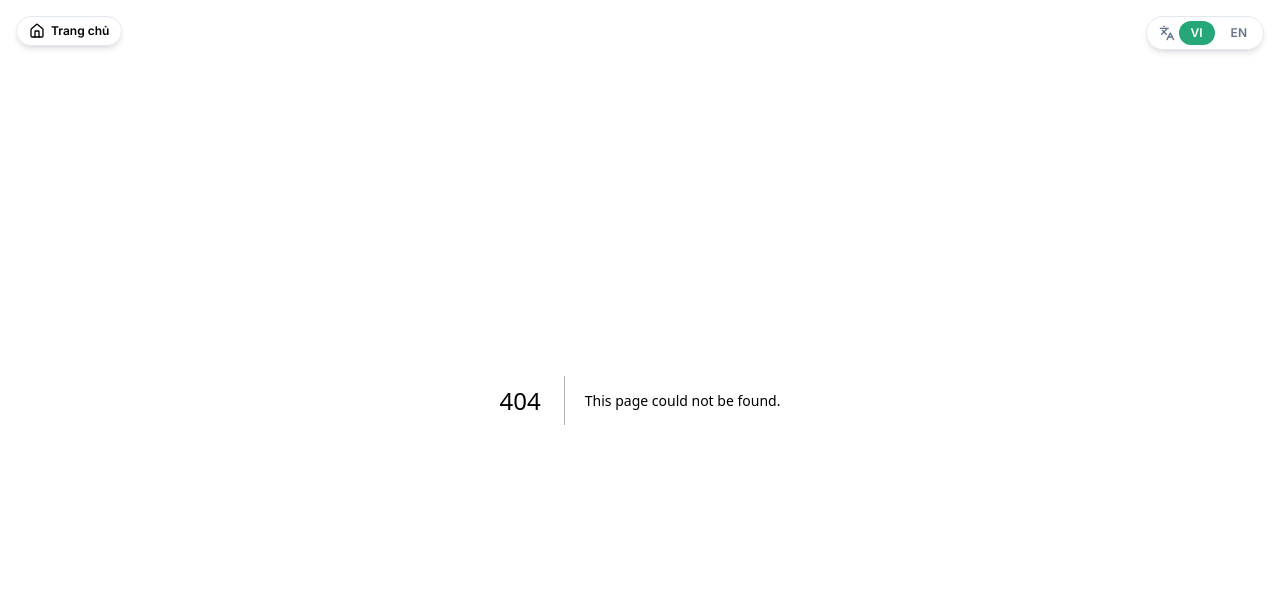
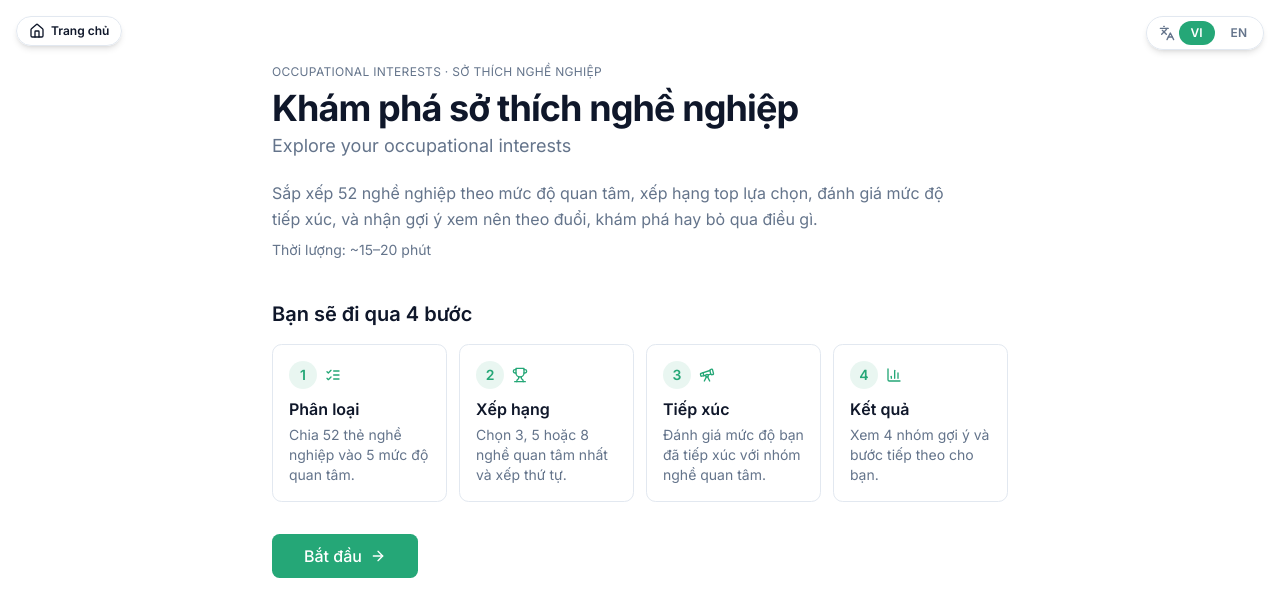
Before and after one commit to Thiendmh/KnowDellCardSorts, a Next.js app: page /interests in a window 1280 px wide. Before the commit this address had no page. Shown: the top 616 px of the page. Built offline with nearby package versions, Linux system fonts and the light colour scheme.

Commit message:
feat(interests): add landing page

```diff
--- /dev/null
+++ b/app/interests/page.tsx
@@ -0,0 +1,5 @@
+import { InterestsLandingClient } from "@/components/interests/InterestsLandingClient";
+
+export default function InterestsLandingPage() {
+  return <InterestsLandingClient />;
+}
--- /dev/null
+++ b/components/interests/InterestsLandingClient.tsx
@@ -0,0 +1,80 @@
+"use client";
+
+import Link from "next/link";
+import { Button } from "@/components/ui/button";
+import { ArrowRight, ListChecks, Trophy, Telescope, BarChart3 } from "lucide-react";
+import { useT, useLanguage } from "@/i18n";
+
+const STEP_ICONS = [ListChecks, Trophy, Telescope, BarChart3];
+
+export function InterestsLandingClient() {
+  const t = useT();
+  const lang = useLanguage();
+
+  const steps = [
+    { label: t.interests.landing.step1Label, body: t.interests.landing.step1Body },
+    { label: t.interests.landing.step2Label, body: t.interests.landing.step2Body },
+    { label: t.interests.landing.step3Label, body: t.interests.landing.step3Body },
+    { label: t.interests.landing.step4Label, body: t.interests.landing.step4Body },
+  ];
+
+  const titlePrimary =
+    lang === "en" ? t.interests.landing.titleEn : t.interests.landing.title;
+  const titleSecondary =
+    lang === "en" ? t.interests.landing.title : t.interests.landing.titleEn;
+
+  return (
+    <main className="min-h-dvh">
+      <section className="container max-w-3xl py-12 sm:py-16">
+        <div className="text-xs uppercase tracking-wide text-muted-foreground">
+          {t.interests.common.deckNameEn} · {t.interests.common.deckName}
+        </div>
+        <h1 className="mt-2 text-3xl font-bold leading-tight tracking-tight sm:text-4xl">
+          {titlePrimary}
+        </h1>
+        {titlePrimary !== titleSecondary && (
+          <p className="mt-1 text-lg text-muted-foreground">{titleSecondary}</p>
+        )}
+        <p className="mt-5 max-w-2xl text-base leading-relaxed text-muted-foreground">
+          {t.interests.landing.body}
+        </p>
+        <p className="mt-2 text-sm text-muted-foreground">
+          {t.interests.landing.timeHint}
+        </p>
+
+        <h2 className="mt-10 text-xl font-semibold">
+          {t.interests.landing.stepsTitle}
+        </h2>
+        <ol className="mt-4 grid gap-3 sm:grid-cols-2 lg:grid-cols-4">
+          {steps.map((s, i) => {
+            const Icon = STEP_ICONS[i] ?? ListChecks;
+            return (
+              <li
+                key={i}
+                className="flex flex-col rounded-lg border bg-background p-4"
+              >
+                <div className="flex items-center gap-2">
+                  <span className="flex h-7 w-7 items-center justify-center rounded-full bg-primary/10 text-sm font-semibold text-primary">
+                    {i + 1}
+                  </span>
+                  <Icon className="h-4 w-4 text-primary" />
+                </div>
+                <div className="mt-2 font-semibold">{s.label}</div>
+                <p className="mt-1 text-sm text-muted-foreground">{s.body}</p>
+              </li>
+            );
+          })}
+        </ol>
+
+        <div className="mt-8">
+          <Button asChild size="lg">
+            <Link href="/interests/sort">
+              {t.interests.landing.cta}
+              <ArrowRight />
+            </Link>
+          </Button>
+        </div>
+      </section>
+    </main>
+  );
+}
```
